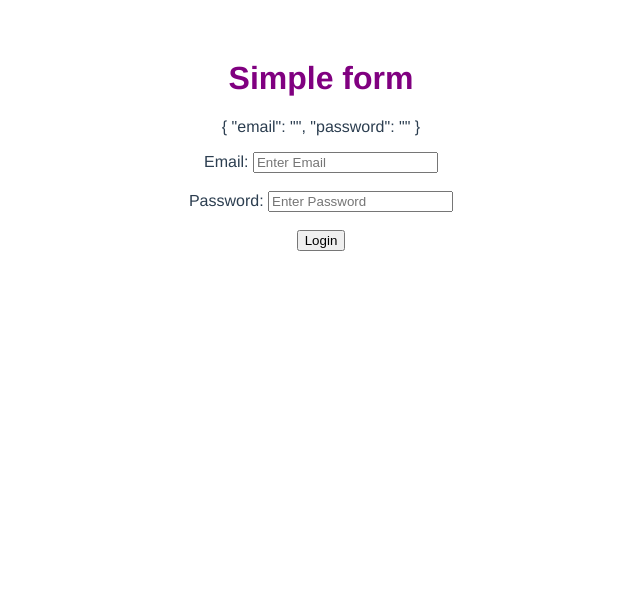
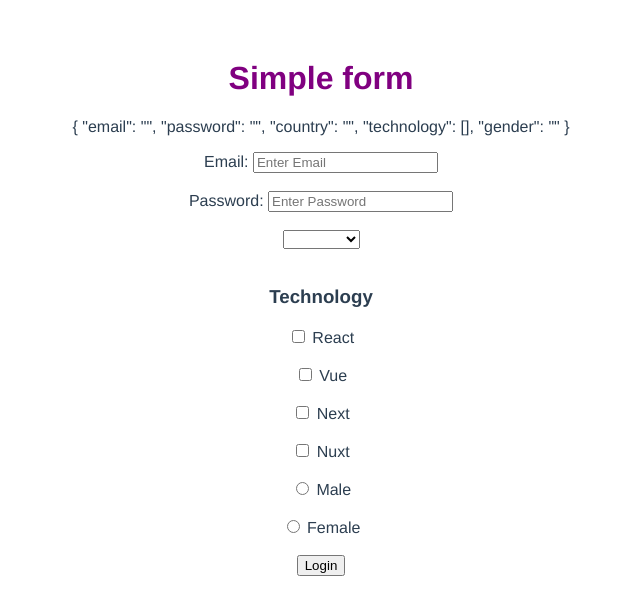
Before and after one commit to arvindk07/vue-step-by-step, a Vue app: page / in a window 1280 px wide. Shown: the top 614 px of the page, without its empty margins (319-959 px from the left). Built offline with nearby package versions, Linux system fonts and the light colour scheme.

Commit message:
complex form

```diff
--- a/src/components/HomeComponents.vue
+++ b/src/components/HomeComponents.vue
@@ -13,6 +13,39 @@
     />
     <br />
     <br />
+    <select v-model="form.country">
+      <option>India</option>
+      <option>USA</option>
+      <option>Astrailiya</option>
+    </select>
+    <br />
+    <br />
+    <h3>Technology</h3>
+    <input type="checkbox" value="react" v-model="form.technology" />
+    <label> React </label>
+    <br />
+    <br />
+    <input type="checkbox" value="vue" v-model="form.technology" />
+    <label> Vue </label>
+    <br />
+    <br />
+    <input type="checkbox" value="next" v-model="form.technology" />
+    <label> Next </label>
+    <br />
+    <br />
+    <input type="checkbox" value="nuxt" v-model="form.technology" />
+    <label> Nuxt </label>
+    <br />
+    <br />
+    <input type="radio" value="male" name="gender" v-model="form.gender" />
+    <label> Male </label>
+    <br />
+    <br />
+    <input type="radio" value="female" name="gender" v-model="form.gender" />
+    <label> Female </label>
+    <br />
+    <br />
+
     <button v-on:click="login" type="button">Login</button>
   </form>
 </template>
@@ -25,6 +58,9 @@ export default {
       form: {
         email: "",
         password: "",
+        country: "",
+        technology: [],
+        gender: "",
       },
     };
   },
```
